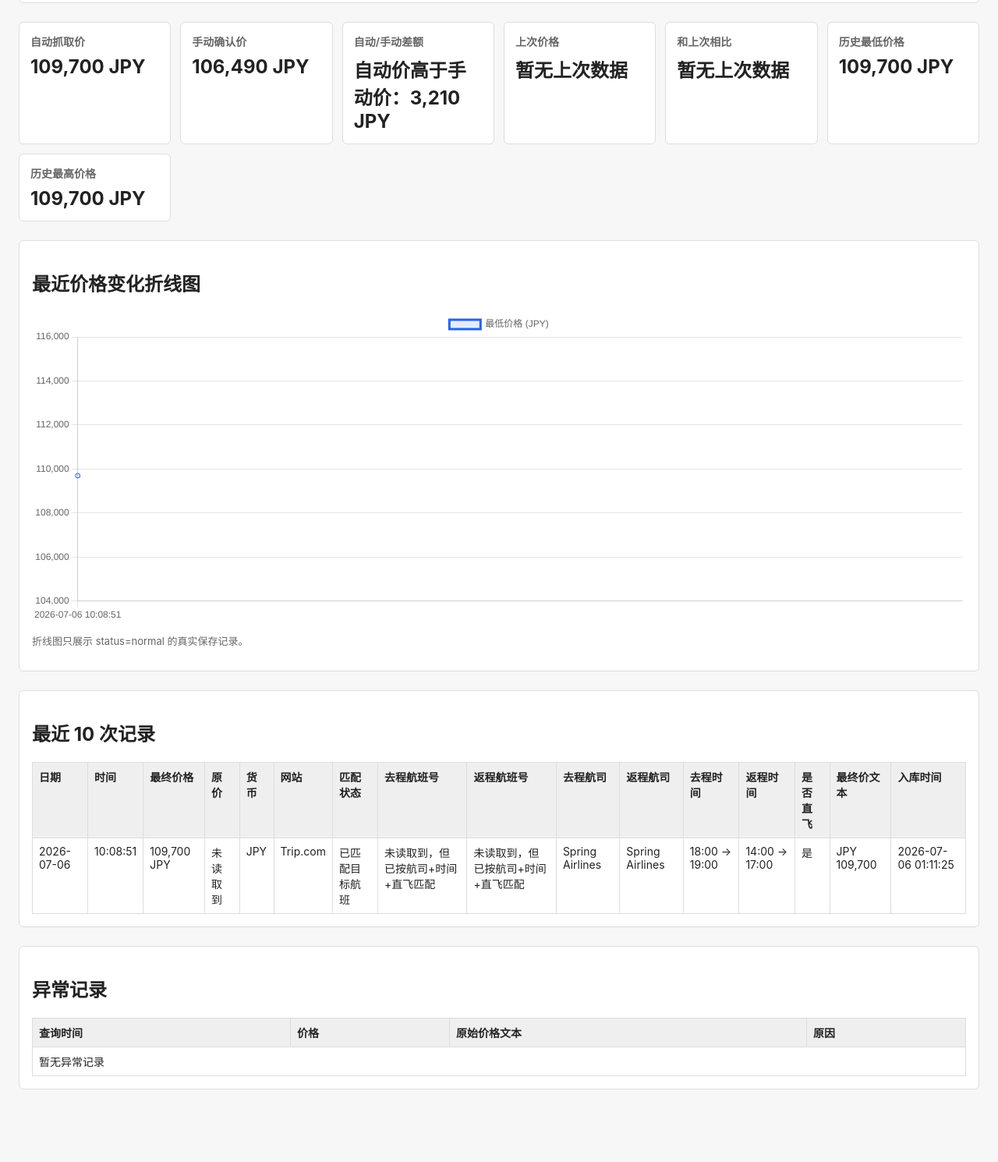
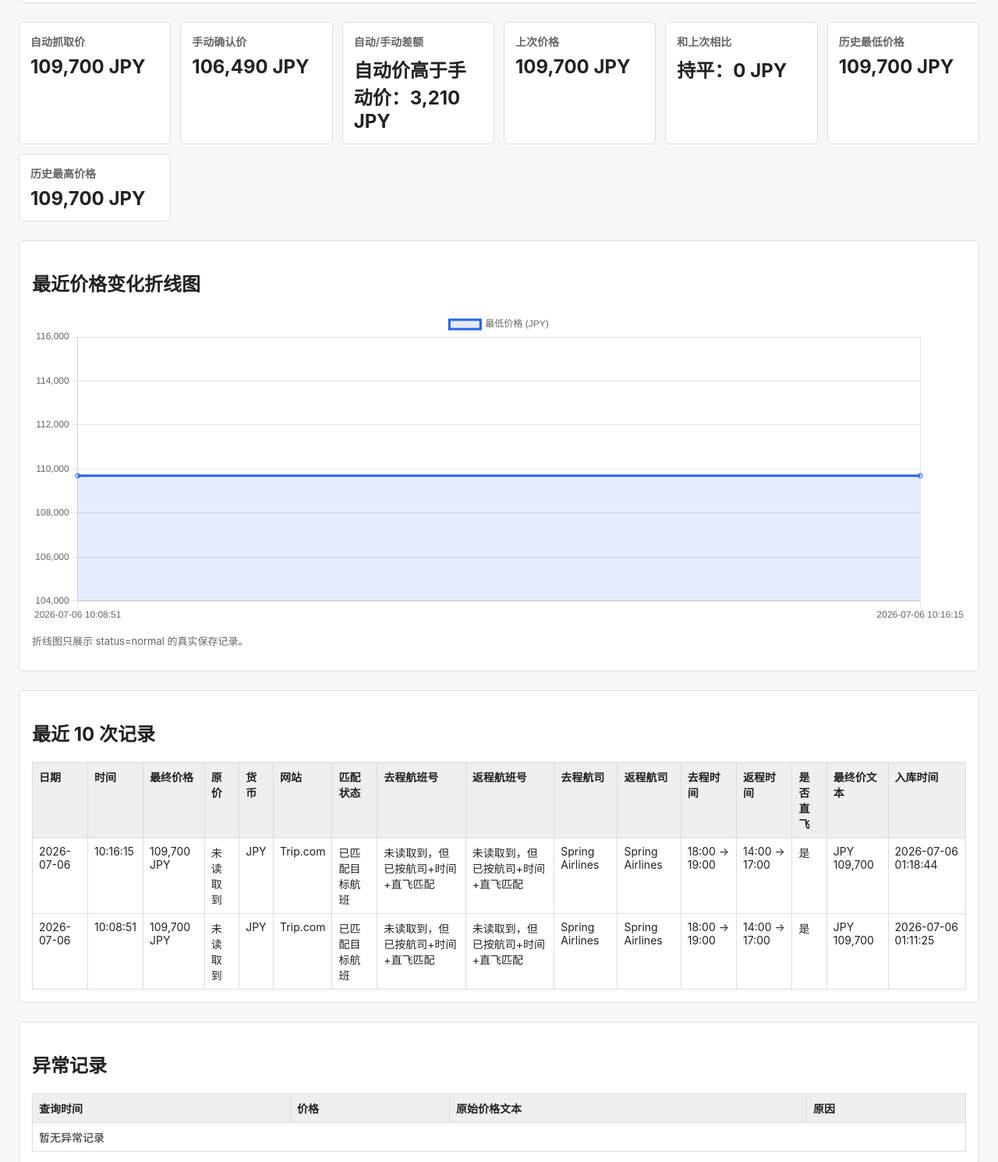
Before and after one commit to wenyue233/flight-price-monitor, a website: page dashboard.html in a window 1280 px wide. Shown: the part 857-2347 px from the top of the page at 78% size. Before the commit the page ends 2278 px from the top, so only its background shows below. Drawn offline with nearby package versions, Linux system fonts and the light colour scheme.

Commit message:
update flight price dashboard

```diff
--- a/dashboard.html
+++ b/dashboard.html
@@ -107,14 +107,14 @@
     航线：FUK → PVG<br>
     出发：2026-08-08，返回：2026-08-16<br>
     网站：Trip.com，目标货币：JPY<br>
-    页面生成时间：2026/7/6 10:11:25
+    页面生成时间：2026/7/6 10:18:44
   </div>
 
   <section class="details">
     <h2>最新查询详情</h2>
     <dl class="detailsGrid">
       <dt>查询时间</dt>
-      <dd>2026-07-06T01:08:51.958Z</dd>
+      <dd>2026-07-06T01:16:15.730Z</dd>
       <dt>抓取网站</dt>
       <dd>Trip.com</dd>
       <dt>当前价格</dt>
@@ -169,11 +169,11 @@
     </div>
     <div class="card">
       <h2>上次价格</h2>
-      <div class="value">暂无上次数据</div>
+      <div class="value">109,700 JPY</div>
     </div>
     <div class="card">
       <h2>和上次相比</h2>
-      <div class="value">暂无上次数据</div>
+      <div class="value">持平：0 JPY</div>
     </div>
     <div class="card">
       <h2>历史最低价格</h2>
@@ -218,6 +218,25 @@
 
       <tr>
         <td>2026-07-06</td>
+        <td>10:16:15</td>
+        <td>109,700 JPY</td>
+        <td>未读取到</td>
+        <td>JPY</td>
+        <td>Trip.com</td>
+        <td>已匹配目标航班</td>
+        <td>未读取到，但已按航司+时间+直飞匹配</td>
+        <td>未读取到，但已按航司+时间+直飞匹配</td>
+        <td>Spring Airlines</td>
+        <td>Spring Airlines</td>
+        <td>18:00 → 19:00</td>
+        <td>14:00 → 17:00</td>
+        <td>是</td>
+        <td>JPY 109,700</td>
+        <td>2026-07-06 01:18:44</td>
+      </tr>
+
+      <tr>
+        <td>2026-07-06</td>
         <td>10:08:51</td>
         <td>109,700 JPY</td>
         <td>未读取到</td>
@@ -258,8 +277,8 @@
 
   <script src="https://cdn.jsdelivr.net/npm/chart.js"></script>
   <script>
-    const chartLabels = ["2026-07-06 10:08:51"];
-    const chartPrices = [109700];
+    const chartLabels = ["2026-07-06 10:08:51","2026-07-06 10:16:15"];
+    const chartPrices = [109700,109700];
     const chartCurrency = "JPY";
 
     new Chart(document.getElementById('priceChart'), {
```
Also changed, not shown: index.html (+25 -6 lines).
